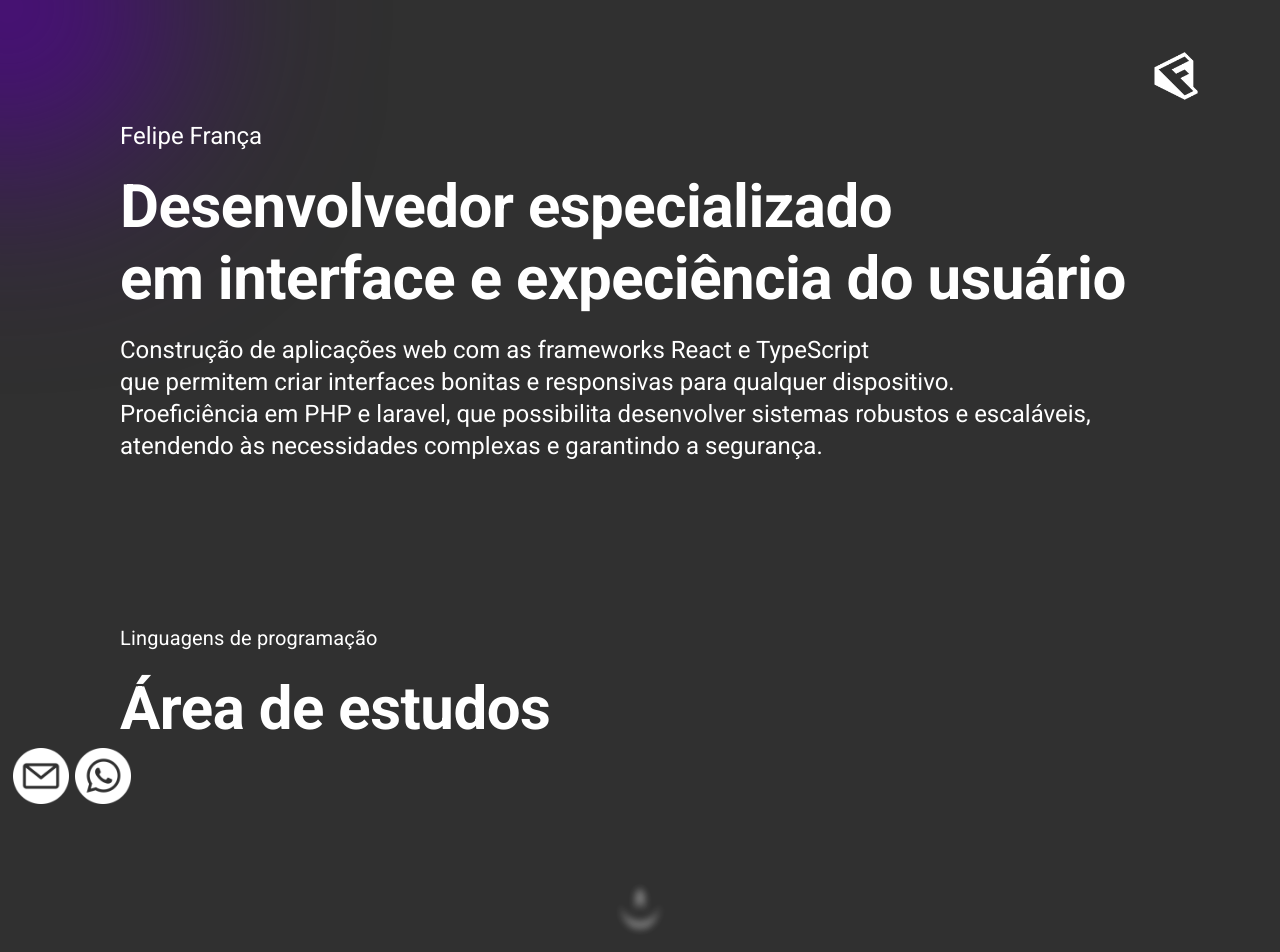
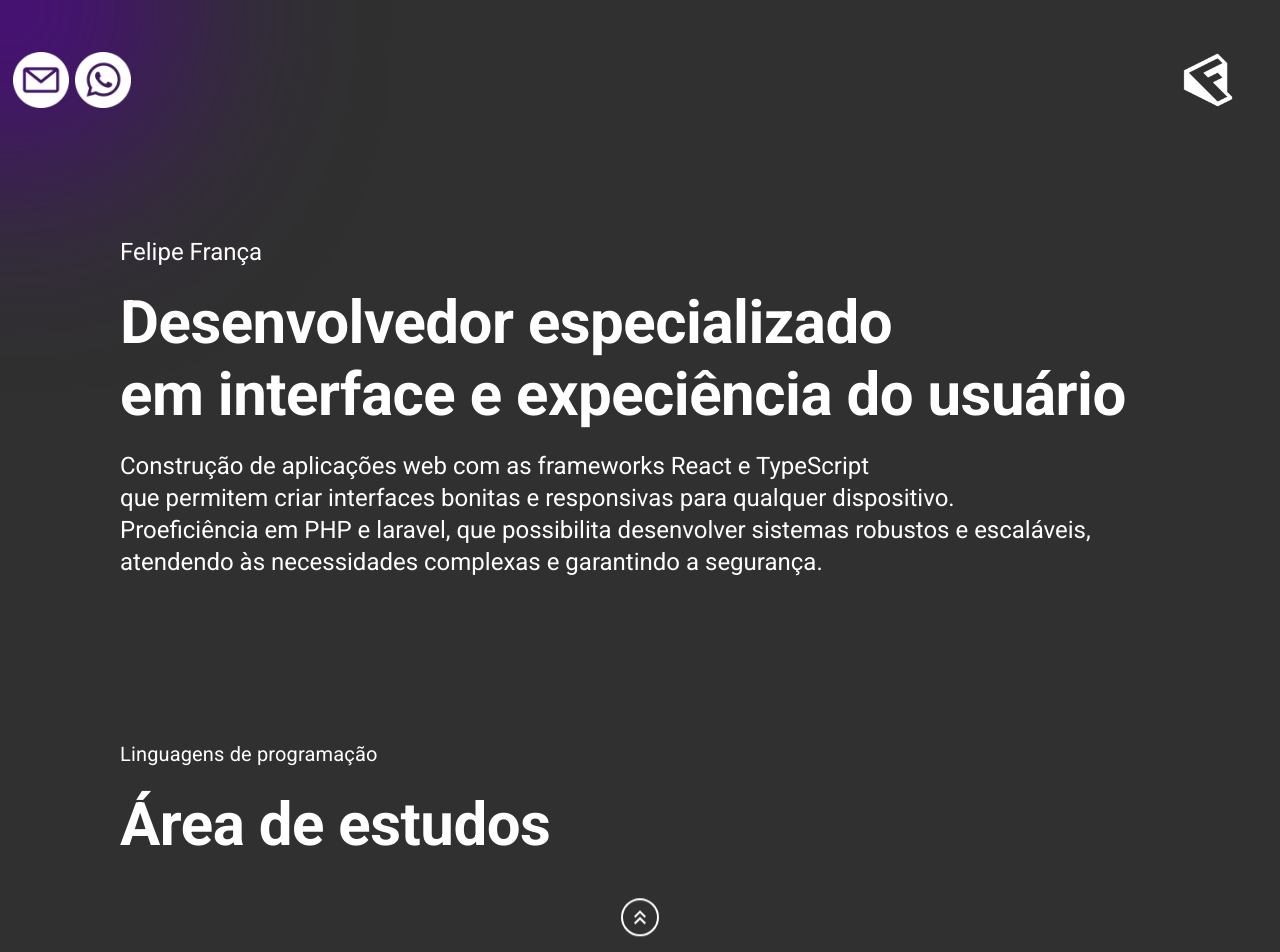
Before and after one commit to FelipeFrancca/landingpage, a React (Create React App) app: page / in a window 1280 px wide. Shown: the top 952 px of the page. Built offline with nearby package versions, Linux system fonts and the light colour scheme.

Commit message:
up header

```diff
--- a/src/assets/styles/Dashboard.css
+++ b/src/assets/styles/Dashboard.css
@@ -1,28 +1,24 @@
 .container {
     display: flex;
-    flex-direction: column;
+    flex-direction: row;
+    align-items: center;
+    justify-content: space-between;
+    padding-top: 2rem;
 }
 .containerTop {
     display: flex;
     flex-direction: row;
     justify-content: space-evenly;
     width: 10vw;
-    position: fixed;
-    right: 0;
-    padding-right: 2rem;
-    padding-top: 2rem;
 }
 .containerTop img {
-    width: 4.5rem;
+    width: 5rem;
 }
 .containerBottom {
     display: flex;
     flex-direction: row;
     justify-content: space-evenly;
     width: 10vw;
-    position: fixed;
-    left: 0;
-    bottom: 0;
 }
 .containerBottom img {
     width: 3.5rem;
--- a/src/assets/styles/home.css
+++ b/src/assets/styles/home.css
@@ -8,53 +8,43 @@
   display: flex;
   justify-content: center;
   align-items: center;
-    -webkit-animation: slide-in-blurred-bottom 4s cubic-bezier(0.430, 1.000, 0.320, 1.000) infinite both;
-	        animation: slide-in-blurred-bottom 4s cubic-bezier(0.230, 1.000, 0.320, 1.000) infinite both;
 }
 .upArrow2 {
   bottom: 0;
-    border-bottom: #fff solid 3px;
   border-radius: 50px;
-    padding: 10px;
+  padding: 5px;
+  border: solid 2px;
+  -webkit-animation: text-shadow-pop-bottom 0.6s
+    cubic-bezier(0.6, -0.28, 0.735, 0.045) infinite alternate both;
+  animation: text-shadow-pop-bottom 0.6s cubic-bezier(0.6, -0.28, 0.735, 0.045)
+    infinite alternate both;
 }
 
-@-webkit-keyframes slide-in-blurred-bottom {
+@-webkit-keyframes text-shadow-pop-bottom {
   0% {
-      -webkit-transform: translateY(1000px) scaleY(2.5) scaleX(0.2);
-              transform: translateY(1000px) scaleY(2.5) scaleX(0.2);
-      -webkit-transform-origin: 50% 100%;
-              transform-origin: 50% 100%;
-      -webkit-filter: blur(40px);
-              filter: blur(40px);
-      opacity: 0;
+    text-shadow: 0 0 #555555, 0 0 #555555, 0 0 #555555, 0 0 #555555, 0 0 #555555,
+      0 0 #555555, 0 0 #555555, 0 0 #555555;
+    -webkit-transform: translateY(0);
+    transform: translateY(0);
   }
   100% {
-      -webkit-transform: translateY(0) scaleY(1) scaleX(1);
-              transform: translateY(0) scaleY(1) scaleX(1);
-      -webkit-transform-origin: 50% 50%;
-              transform-origin: 50% 50%;
-      -webkit-filter: blur(0);
-              filter: blur(0);
-      opacity: 1;
+    text-shadow: 0 1px #555555, 0 2px #555555, 0 3px #555555, 0 4px #555555,
+      0 5px #555555, 0 6px #555555, 0 7px #555555, 0 8px #555555;
+    -webkit-transform: translateY(-8px);
+    transform: translateY(-8px);
   }
 }
-  @keyframes slide-in-blurred-bottom {
+@keyframes text-shadow-pop-bottom {
   0% {
-      -webkit-transform: translateY(1000px) scaleY(2.5) scaleX(0.2);
-              transform: translateY(1000px) scaleY(2.5) scaleX(0.2);
-      -webkit-transform-origin: 50% 100%;
-              transform-origin: 50% 100%;
-      -webkit-filter: blur(40px);
-              filter: blur(40px);
-      opacity: 0;
+    text-shadow: 0 0 #555555, 0 0 #555555, 0 0 #555555, 0 0 #555555, 0 0 #555555,
+      0 0 #555555, 0 0 #555555, 0 0 #555555;
+    -webkit-transform: translateY(0);
+    transform: translateY(0);
   }
   100% {
-      -webkit-transform: translateY(0) scaleY(1) scaleX(1);
-              transform: translateY(0) scaleY(1) scaleX(1);
-      -webkit-transform-origin: 50% 50%;
-              transform-origin: 50% 50%;
-      -webkit-filter: blur(0);
-              filter: blur(0);
-      opacity: 1;
+    text-shadow: 0 1px #555555, 0 2px #555555, 0 3px #555555, 0 4px #555555,
+      0 5px #555555, 0 6px #555555, 0 7px #555555, 0 8px #555555;
+    -webkit-transform: translateY(-8px);
+    transform: translateY(-8px);
   }
 }
--- a/src/pages/dashboard/Dashboard.jsx
+++ b/src/pages/dashboard/Dashboard.jsx
@@ -9,17 +9,8 @@ import { Outlet } from "react-router-dom";
 
 export default function dashboard() {
   return (
+    <Box>
       <Box className="container">
-      <Box className="containerTop">
-      <a href="/">
-          <img src={logoTopo} alt="logoTopo" />
-        </a>
-      </Box>
-
-      <Box className="homeContainer">
-      <Outlet/>
-      </Box>
-
       <Box className="containerBottom">
           <a href="mailto:profissional.felipesouza@gmail.com">
             <img src={email} alt="E-mail" />
@@ -28,6 +19,15 @@ export default function dashboard() {
             <img src={whatsapp} alt="Whatsapp" />
           </a>
         </Box>
+        <Box className="containerTop">
+          <a href="/">
+            <img src={logoTopo} alt="logoTopo" />
+          </a>
+        </Box>
+      </Box>
+      <Box className="homeContainer">
+        <Outlet />
+      </Box>
     </Box>
   );
 }
```
Lines whose indentation alone changed are shown as unchanged.
